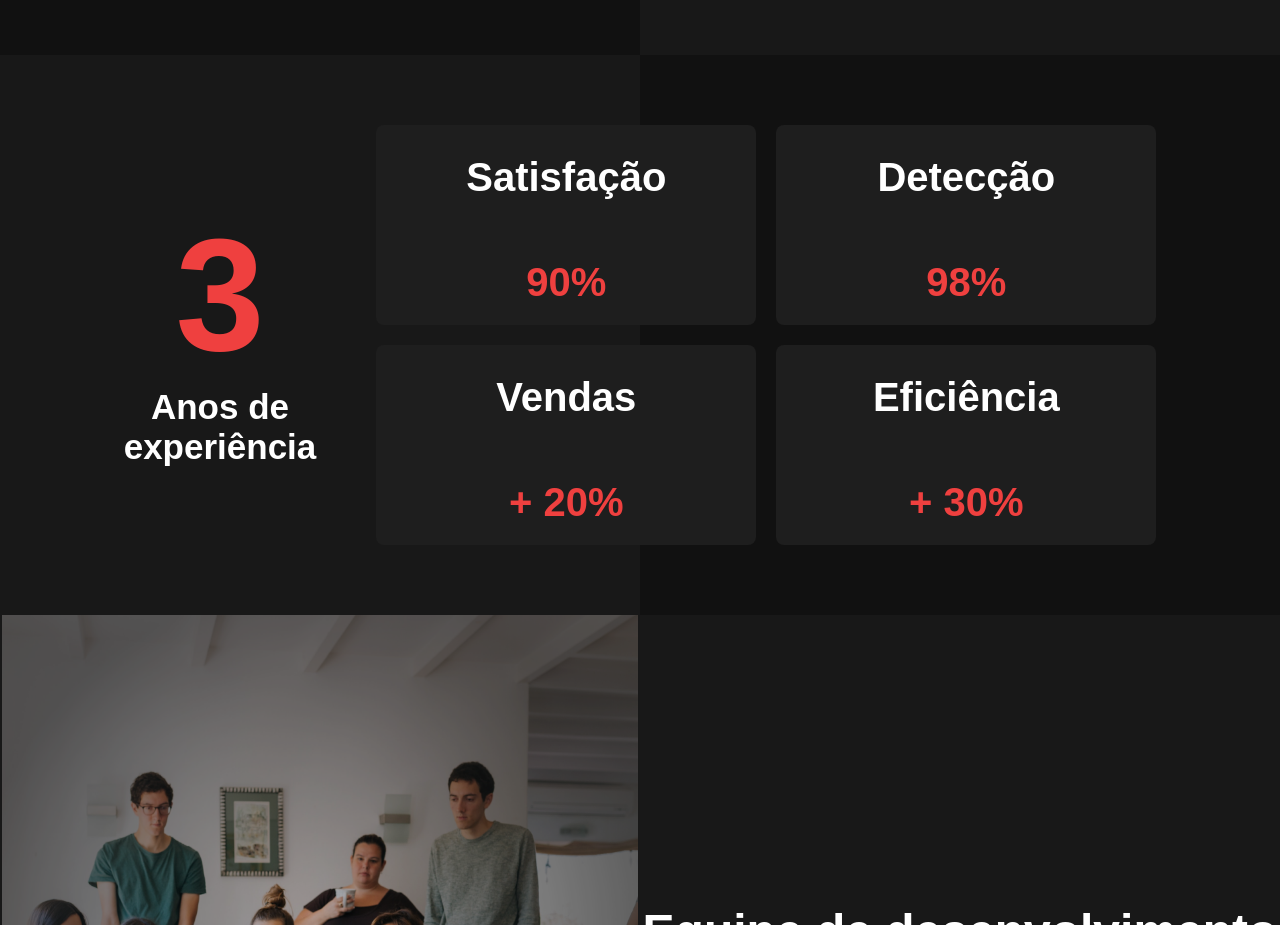
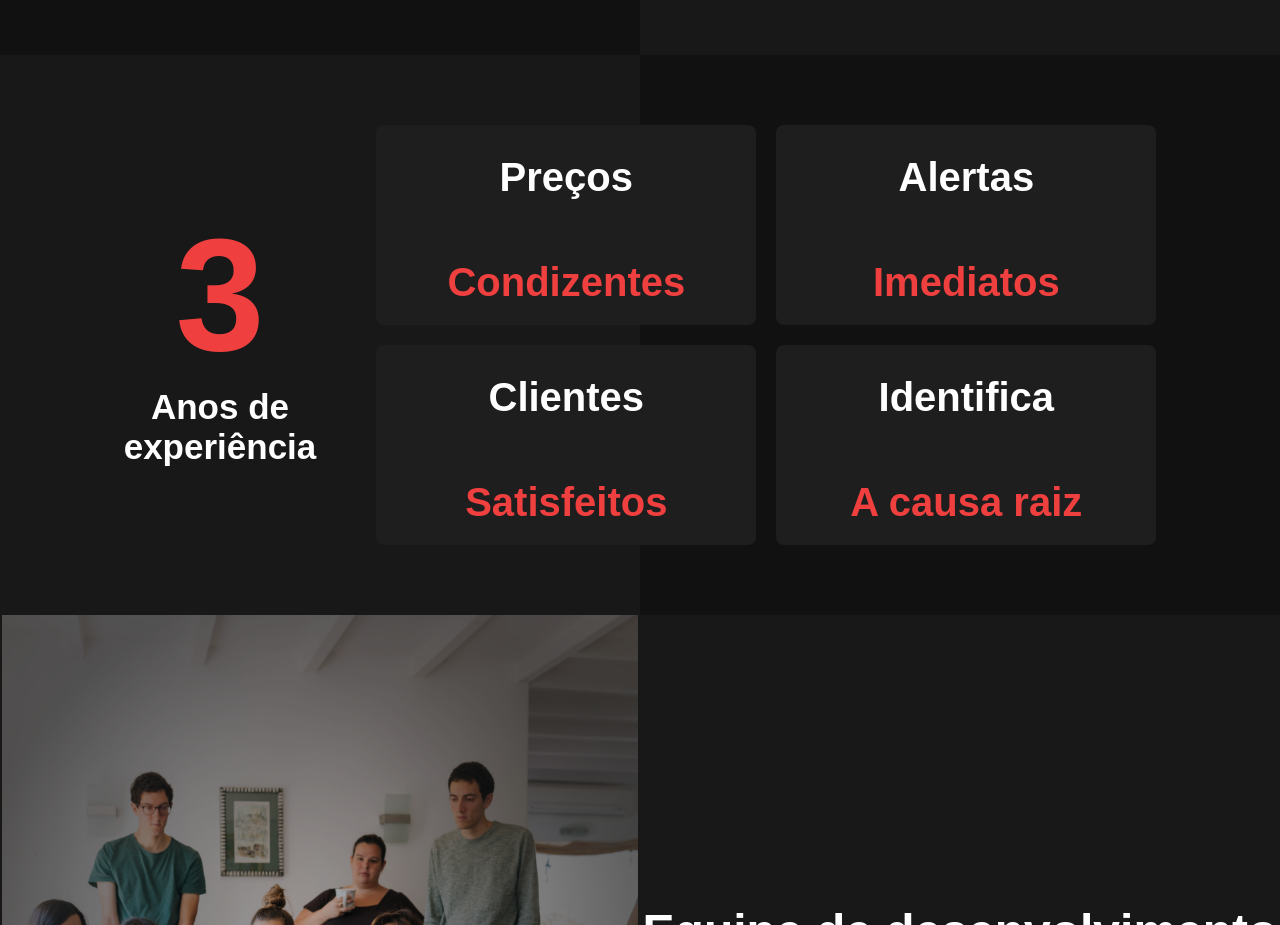
Before and after one commit to bsouzaluan/ErrorEagle-Web, a website: page web-data-viz/site/public/index.html in a window 1280 px wide. Shown: the part 2740-3665 px from the top of the page. Drawn offline with Linux system fonts and the light colour scheme.

Commit message:
Arrumando cards - sec_03

```diff
--- a/web-data-viz/site/public/css/style.css
+++ b/web-data-viz/site/public/css/style.css
@@ -251,6 +251,11 @@ main {
   color: #EF403F;
   padding: 30px;
   font-weight: bold;
+}
+
+#sec_03 .panelInfo p:hover{
+  color: red;
+  cursor: default;
 }
 
 #infoPanel {
--- a/web-data-viz/site/public/index.html
+++ b/web-data-viz/site/public/index.html
@@ -154,22 +154,22 @@
         <div id="panelGroup">
           <div>
             <div class="panelInfo">
-            <h1>Satisfação</h1>
-            <p>90%</p>
+            <h1>Preços</h1>
+            <p>Condizentes</p>
             </div>
             <div class="panelInfo">
-            <h1>Vendas</h1>
-            <p>+ 20%</p>
+            <h1>Clientes</h1>
+            <p>Satisfeitos</p>
             </div>
           </div>
           <div>
             <div class="panelInfo">
-            <h1>Detecção</h1>
-            <p>98%</p>
+            <h1>Alertas</h1>
+            <p>Imediatos</p>
             </div>
             <div class="panelInfo">
-              <h1>Eficiência</h1>
-              <p>+ 30%</p>
+              <h1>Identifica</h1>
+              <p>A causa raiz</p>
             </div>
           </div>
         </div>
```
